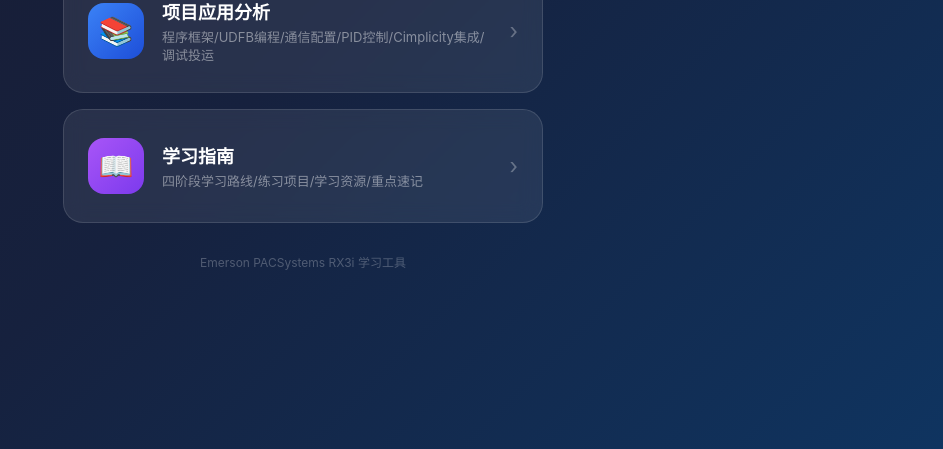
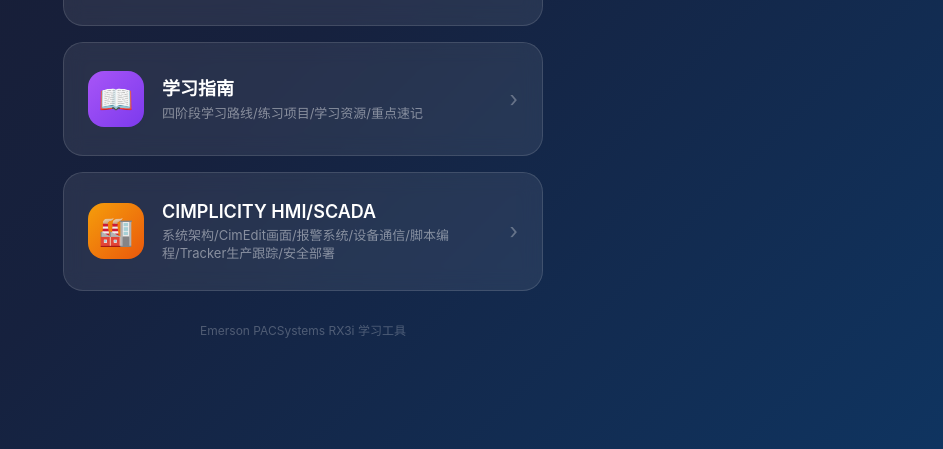
Before and after one commit to aliuliuliaa/sixsigma-exam, a plain HTML site: page rx3i.html in a window 1280 px wide. Shown: the part 351-800 px from the top of the page, without its empty margins (337-1280 px from the left). Drawn offline with Linux system fonts and the light colour scheme.

Commit message:
Update rx3i.html

```diff
--- a/rx3i.html
+++ b/rx3i.html
@@ -49,6 +49,14 @@
 </div>
 <div class="card-arrow">›</div>
 </a>
+<a href="cimplicity_guide.html" class="card">
+<div class="card-icon" style="background:linear-gradient(135deg,#f59e0b,#ea580c)">🏭</div>
+<div class="card-body">
+<div class="card-title">CIMPLICITY HMI/SCADA</div>
+<div class="card-desc">系统架构/CimEdit画面/报警系统/设备通信/脚本编程/Tracker生产跟踪/安全部署</div>
+</div>
+<div class="card-arrow">›</div>
+</a>
 <div class="footer">Emerson PACSystems RX3i 学习工具</div>
 </div>
 </body>
```
